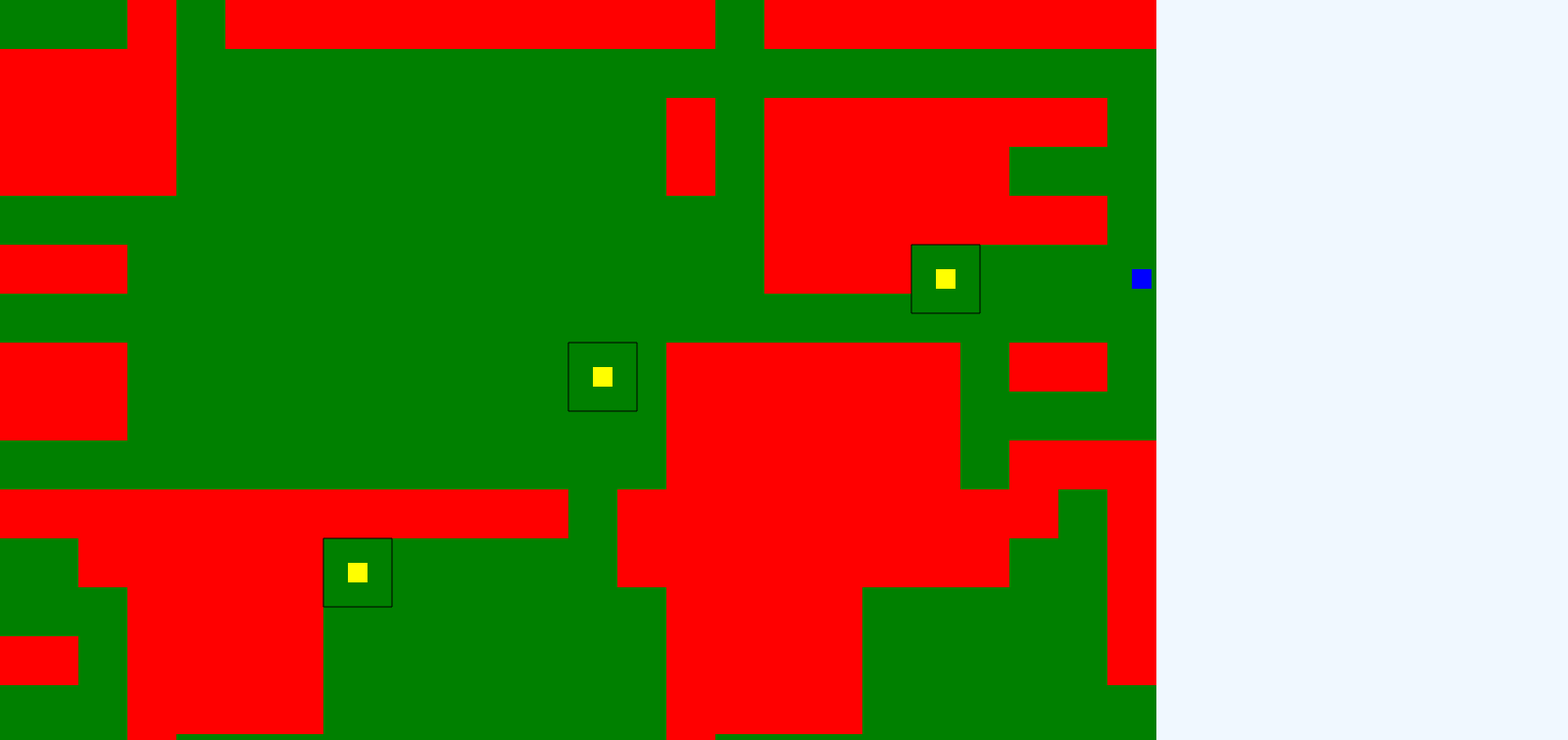
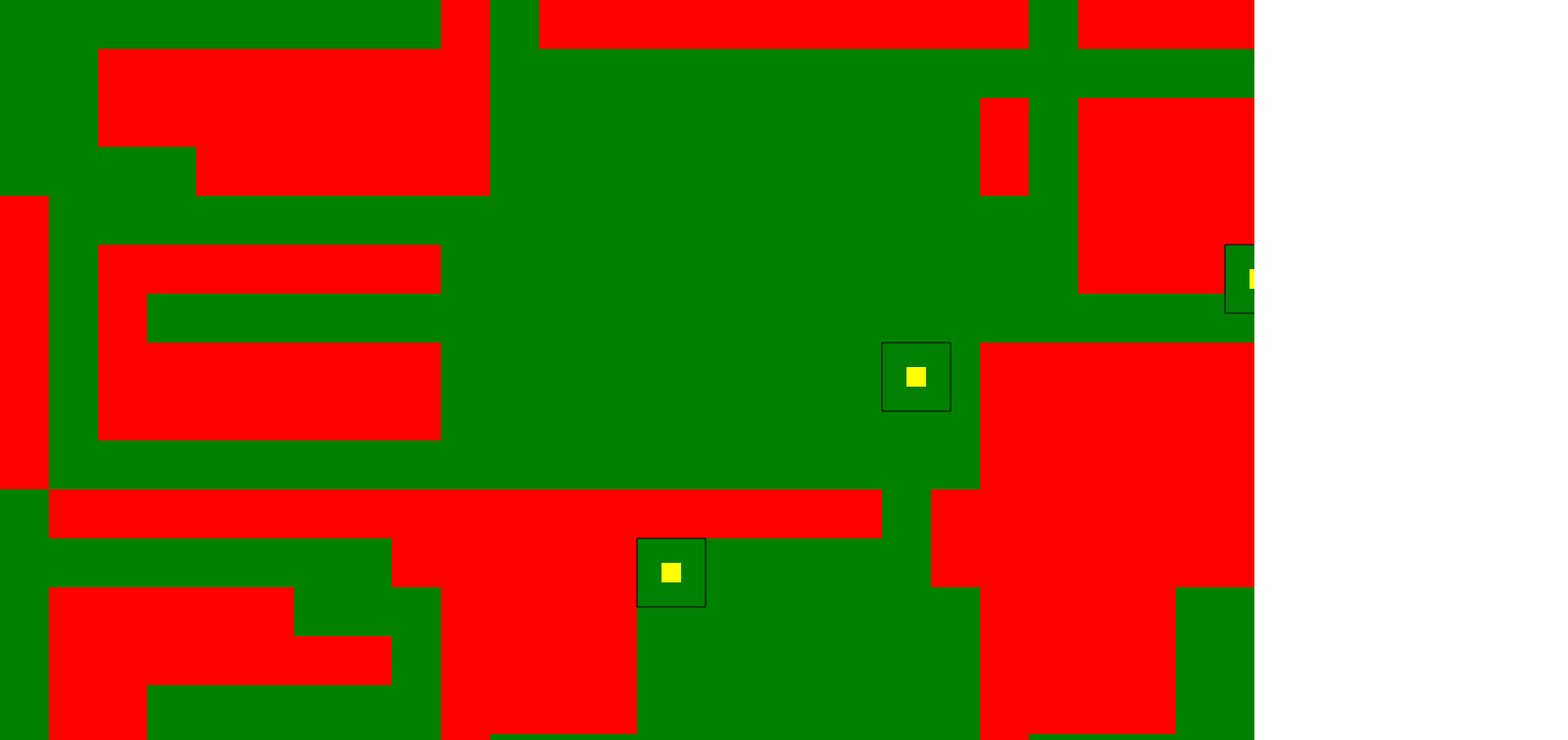
Before and after one commit to theGreatKyle1994/project-alpha, a React (Vite) app in the folder client/: page /game in a window 1280 px wide. Shown: the top 756 px of the page at 98% size, 1600 px wide, since content can reach past the window. Built offline with nearby package versions, Linux system fonts and the light colour scheme.

Commit message:
canvas resize based on window size

```diff
--- a/client/src/components/core/engine/Engine.jsx
+++ b/client/src/components/core/engine/Engine.jsx
@@ -4,8 +4,11 @@ import "../../../css/engine/engine.css";
 const Engine = ({ map, player, setPlayer, enemies }) => {
   const canvasRef = useRef(null);
 
+  // Creation of the canvas
   useEffect(() => {
     const canvas = canvasRef.current;
+    canvas.width = innerWidth;
+    canvas.height = innerHeight;
     const ctx = canvas.getContext("2d");
     let frameId = undefined;
     // Eveything we need rendered per frame goes here,
@@ -32,15 +35,19 @@ const Engine = ({ map, player, setPlayer, enemies }) => {
     };
   }, [map, enemies]);
 
-  return (
-    <div id="game-container">
-      {/*
-        Do not remove width and height from canvas,
-        these are required for resolution purposes
-      */}
-      <canvas id="game-canvas" width={1920} height={1080} ref={canvasRef} />
-    </div>
-  );
+  // Resize event for the canvas
+  useEffect(() => {
+    addEventListener("resize", () => {
+      canvasRef.current.width = innerWidth;
+      canvasRef.current.height = innerHeight;
+    });
+
+    return () => {
+      removeEventListener("resize");
+    };
+  }, []);
+
+  return <canvas id="game-canvas" ref={canvasRef} />;
 };
 
 export default Engine;
--- a/client/src/css/engine/engine.css
+++ b/client/src/css/engine/engine.css
@@ -1,12 +1,8 @@
-#game-container {
-  display: flex;
-  justify-content: center;
-  align-items: center;
-}
-
 #game-canvas {
-  width: 1920px;
-  height: 1080px;
   background-color: aliceblue;
   image-rendering: crisp-edges;
+  position: absolute;
+  top: 0;
+  left: 0;
+  z-index: 1;
 }
```
